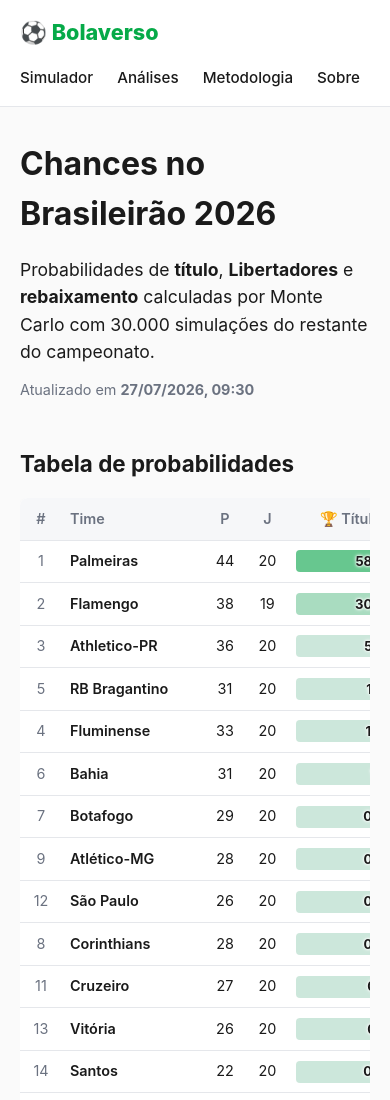
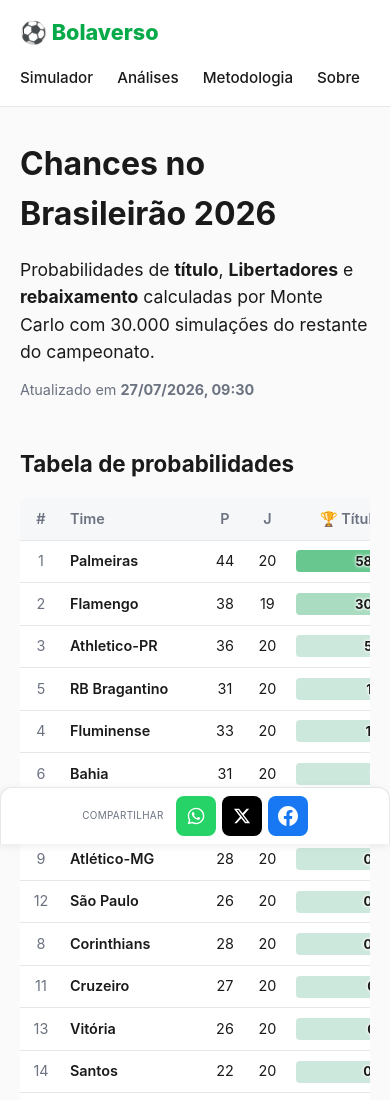
Before and after one commit to fdoped/brasilsim, an Astro site: page / in a window 390 px wide. Shown: the top 1100 px of the page. Built offline with nearby package versions, Linux system fonts and the light colour scheme; Astro itself is replaced by a stand-in of ours.

Commit message:
adiciona botoes de compartilhar

```diff
--- a/src/layouts/Base.astro
+++ b/src/layouts/Base.astro
@@ -102,6 +102,65 @@ const urlAtual = new URL(Astro.url.pathname, site);
     footer a { color: var(--cinza); }
     h1 { font-size: 2rem; margin: 0 0 0.5rem; }
     h2 { font-size: 1.4rem; margin: 2rem 0 0.75rem; }
+	/* Botões flutuantes de compartilhamento */
+    .compartilhar {
+      position: fixed;
+      right: 0;
+      top: 50%;
+      transform: translateY(-50%);
+      display: flex;
+      flex-direction: column;
+      gap: 6px;
+      padding: 8px;
+      background: var(--card);
+      border: 1px solid var(--borda);
+      border-right: none;
+      border-radius: 10px 0 0 10px;
+      box-shadow: -2px 2px 8px rgba(0,0,0,0.08);
+      z-index: 50;
+    }
+    .compartilhar-label {
+      font-size: 0.62rem;
+      text-transform: uppercase;
+      letter-spacing: 0.03em;
+      color: var(--cinza);
+      text-align: center;
+      margin-bottom: 2px;
+    }
+    .share-btn {
+      display: flex;
+      align-items: center;
+      justify-content: center;
+      width: 40px;
+      height: 40px;
+      border-radius: 8px;
+      color: #fff;
+      transition: transform 0.12s, opacity 0.12s;
+    }
+    .share-btn:hover { transform: scale(1.08); opacity: 0.9; text-decoration: none; }
+    .share-btn.wpp { background: #25D366; }
+    .share-btn.x   { background: #000000; }
+    .share-btn.fb  { background: #1877F2; }
+
+    @media (max-width: 640px) {
+      .compartilhar {
+        top: auto;
+        bottom: 0;
+        right: 0;
+        left: 0;
+        transform: none;
+        flex-direction: row;
+        justify-content: center;
+        align-items: center;
+        border-radius: 12px 12px 0 0;
+        border: 1px solid var(--borda);
+        border-bottom: none;
+      }
+      .compartilhar-label {
+        margin: 0 6px 0 0;
+        align-self: center;
+      }
+    }
   </style>
 <!-- Google Analytics -->
   <script async src="https://www.googletagmanager.com/gtag/js?id=G-90H5KVD89T"></script>
@@ -129,6 +188,22 @@ const urlAtual = new URL(Astro.url.pathname, site);
       <slot />
     </div>
   </main>
+  <!-- Botões flutuantes de compartilhamento -->
+  <div class="compartilhar">
+    <span class="compartilhar-label">Compartilhar</span>
+    <a class="share-btn wpp" href={`https://api.whatsapp.com/send?text=${encodeURIComponent('Veja as chances no Brasileirão: ' + urlAtual.href)}`}
+       target="_blank" rel="noopener" aria-label="Compartilhar no WhatsApp" title="WhatsApp">
+      <svg viewBox="0 0 24 24" width="20" height="20" fill="currentColor"><path d="M12.04 2c-5.46 0-9.91 4.45-9.91 9.91 0 1.75.46 3.45 1.32 4.95L2.05 22l5.25-1.38c1.45.79 3.08 1.21 4.74 1.21 5.46 0 9.91-4.45 9.91-9.91 0-2.65-1.03-5.14-2.9-7.01A9.82 9.82 0 0 0 12.04 2zm0 1.67c2.2 0 4.26.86 5.82 2.42a8.18 8.18 0 0 1 2.41 5.82c0 4.54-3.7 8.23-8.24 8.23-1.48 0-2.93-.4-4.19-1.15l-.3-.18-3.12.82.83-3.04-.2-.31a8.16 8.16 0 0 1-1.26-4.37c0-4.54 3.7-8.24 8.24-8.24zm4.52 10.31c-.25-.12-1.47-.72-1.69-.81-.23-.08-.39-.12-.56.13-.17.24-.64.8-.78.97-.14.16-.29.18-.54.06-.25-.12-1.05-.39-1.99-1.23-.74-.66-1.23-1.47-1.38-1.72-.14-.25-.02-.38.11-.51.11-.11.25-.29.37-.43.13-.15.17-.25.25-.42.08-.16.04-.31-.02-.43-.06-.12-.56-1.35-.77-1.85-.2-.48-.41-.42-.56-.43h-.48c-.16 0-.43.06-.66.31-.22.24-.86.85-.86 2.07 0 1.22.89 2.4 1.01 2.56.12.17 1.75 2.67 4.24 3.74.59.26 1.05.41 1.41.52.59.19 1.13.16 1.56.1.48-.07 1.47-.6 1.68-1.18.21-.58.21-1.07.14-1.18-.06-.11-.22-.17-.47-.29z"/></svg>
+    </a>
+    <a class="share-btn x" href={`https://twitter.com/intent/tweet?text=${encodeURIComponent('Veja as chances no Brasileirão')}&url=${encodeURIComponent(urlAtual.href)}`}
+       target="_blank" rel="noopener" aria-label="Compartilhar no X" title="X (Twitter)">
+      <svg viewBox="0 0 24 24" width="18" height="18" fill="currentColor"><path d="M18.244 2.25h3.308l-7.227 8.26 8.502 11.24H16.17l-5.214-6.817L4.99 21.75H1.68l7.73-8.835L1.254 2.25H8.08l4.713 6.231zm-1.161 17.52h1.833L7.084 4.126H5.117z"/></svg>
+    </a>
+    <a class="share-btn fb" href={`https://www.facebook.com/sharer/sharer.php?u=${encodeURIComponent(urlAtual.href)}`}
+       target="_blank" rel="noopener" aria-label="Compartilhar no Facebook" title="Facebook">
+      <svg viewBox="0 0 24 24" width="20" height="20" fill="currentColor"><path d="M24 12.07C24 5.4 18.63 0 12 0S0 5.4 0 12.07c0 6.03 4.39 11.03 10.13 11.93v-8.44H7.08v-3.49h3.05V9.41c0-3.02 1.79-4.69 4.53-4.69 1.31 0 2.68.24 2.68.24v2.97h-1.51c-1.49 0-1.96.93-1.96 1.89v2.25h3.33l-.53 3.49h-2.8v8.44C19.61 23.1 24 18.1 24 12.07z"/></svg>
+    </a>
+  </div>
   <footer>
     <div class="container">
       <div>© 2026 Bolaverso · Simulações independentes</div>
```
